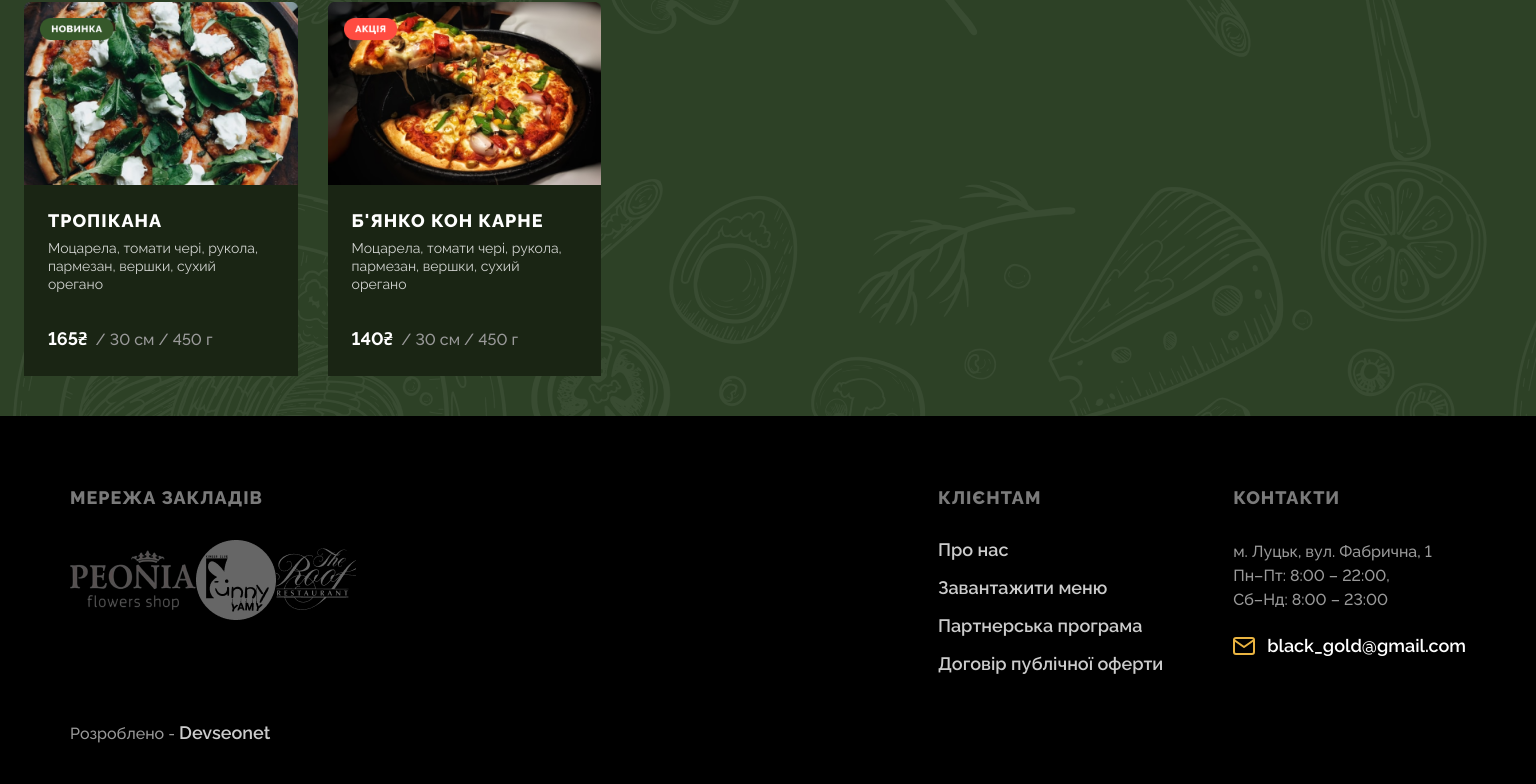
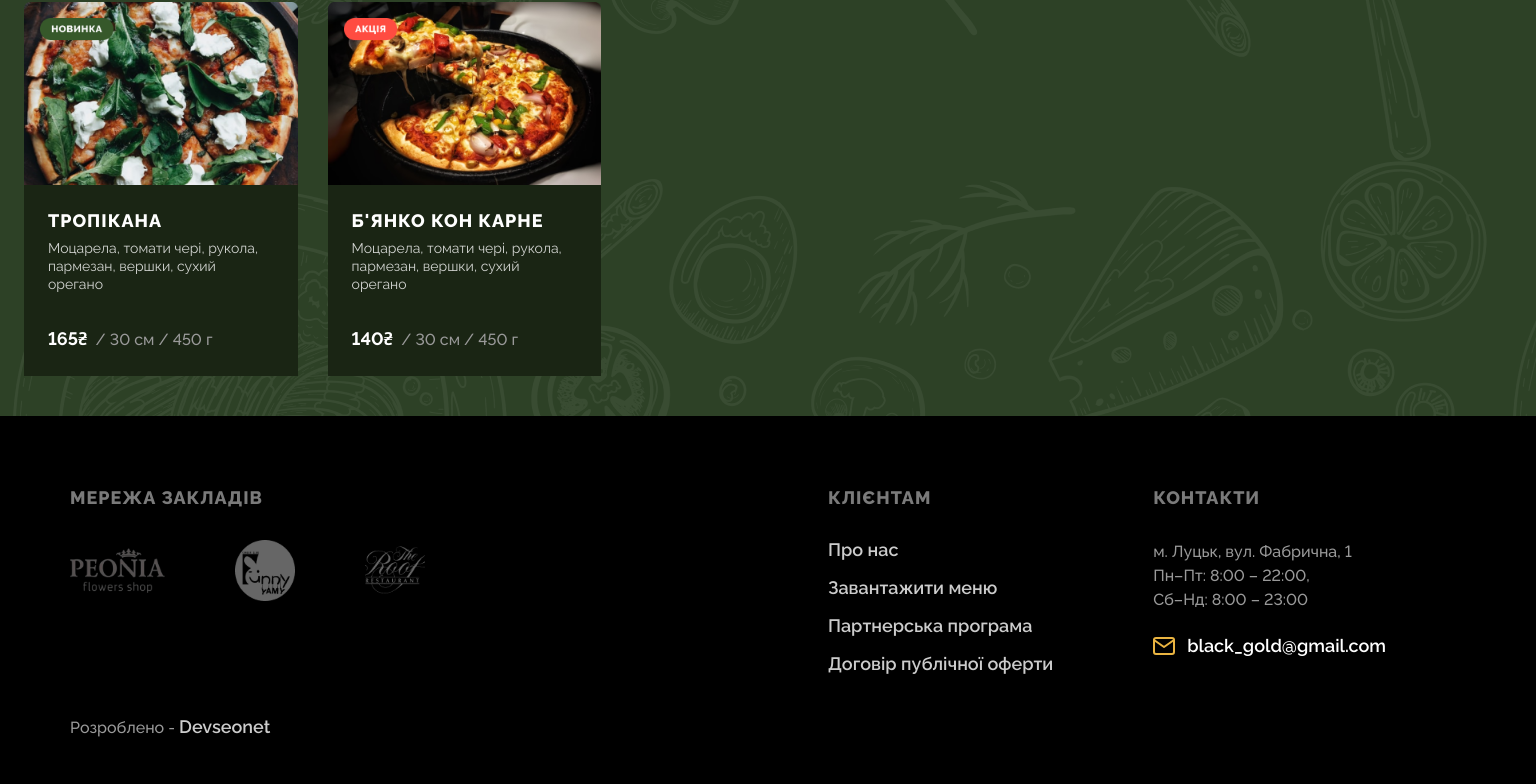
Before and after one commit to Serhiifcb/black-gold, a React (Create React App) app: page /black-gold/menu in a window 1536 px wide. Shown: the part 1078-1862 px from the top of the page. Built offline with nearby package versions, Linux system fonts and the light colour scheme.

Commit message:
update footer

```diff
--- a/src/components/Footer/Footer.module.css
+++ b/src/components/Footer/Footer.module.css
@@ -106,19 +106,35 @@
     padding: 70px;
 
   }
+    .footerCompanyBlock {
+      gap: 20px;
+    }
   .mainFooterBlock {
     display: flex;
     justify-content: space-between;
   }
   .mediumFooterBlock {
     display: flex;
-    gap: 70px;
+    gap: 30px;
   }
     .footerLinkBlock {
       margin-bottom: 0px;
-      margin-right: ;
     }
     .topFooterBlock {
       margin-right: 60px;
     }
 }
+
+@media screen and (min-width: 1440px) {
+  .footer {
+    padding: 70px 150px 70px 70px;
+
+  }
+  .footerCompanyBlock {
+    gap: 70px;
+  }
+
+  .mediumFooterBlock {
+    gap: 100px;
+  }
+}
```
